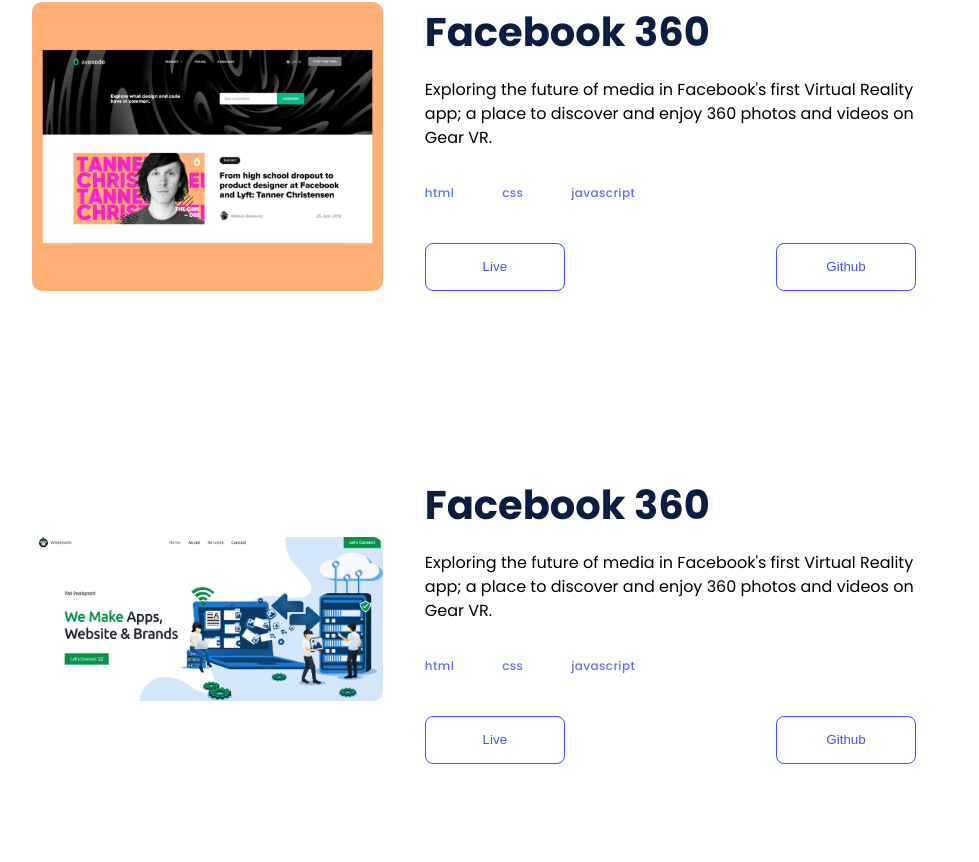
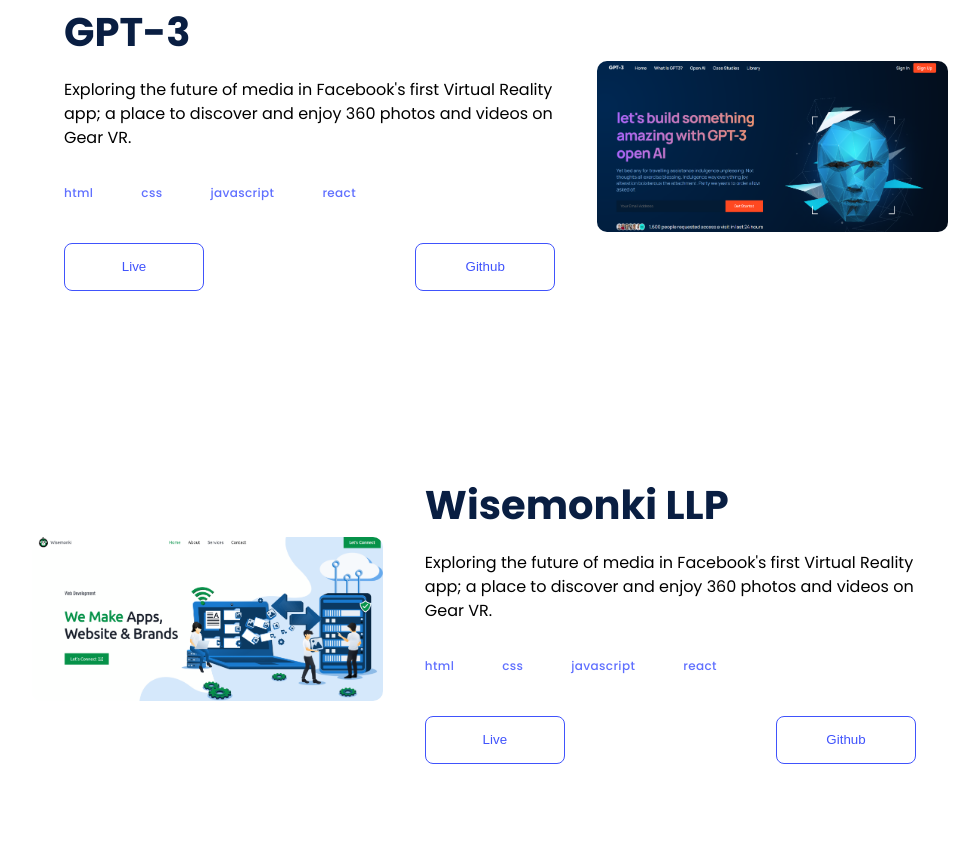
Before and after one commit to saurabhsinghmehta/saurabhsinghmehta.github.io, a React (Create React App) app: page / in a window 1280 px wide. Shown: the part 878-1740 px from the top of the page, without its empty margins (150-1129 px from the left). Built offline with nearby package versions, Linux system fonts and the light colour scheme.

Commit message:
added some functionality

```diff
--- a/src/App.js
+++ b/src/App.js
@@ -7,26 +7,47 @@
 import wisemonki from "./assets/wisemonki.png";
 import About from "./container/about/About";
 import Contact from "./container/contact/Contact";
+import portfolio from "./assets/portfolio.png";
+import gpt3 from "./assets/gpt3.png";
 function App() {
   return (
     <div>
       <Navbar />
       <Header />
+
       <Portfolio
-        projectName={"Facebook 360"}
+        projectName={"GPT-3"}
         projectDiscription={
           "Exploring the future of media in Facebook's first Virtual Reality app; a place to discover and enjoy 360 photos and videos on Gear VR."
         }
-        techStack={["html", "css", "javascript"]}
-        PortfolioImg={PortfolioImg}
+        techStack={["html", "css", "javascript", "react"]}
+        PortfolioImg={gpt3}
+        direction={true}
+        live={""}
+        github={"https://github.com/saurabhsinghmehta/gpt3"}
       />
       <Portfolio
-        projectName={"Facebook 360"}
+        projectName={"Wisemonki LLP"}
         projectDiscription={
           "Exploring the future of media in Facebook's first Virtual Reality app; a place to discover and enjoy 360 photos and videos on Gear VR."
         }
-        techStack={["html", "css", "javascript"]}
+        techStack={["html", "css", "javascript", "react"]}
         PortfolioImg={wisemonki}
+        live={""}
+        github={"https://github.com/wisemonki/WiseMonki_website"}
+      />
+      <Portfolio
+        projectName={"My Portfolio"}
+        projectDiscription={
+          "Exploring the future of media in Facebook's first Virtual Reality app; a place to discover and enjoy 360 photos and videos on Gear VR."
+        }
+        techStack={["html", "css", "javascript", "react"]}
+        PortfolioImg={portfolio}
+        direction={true}
+        live={""}
+        github={
+          "https://github.com/saurabhsinghmehta/saurabhsinghmehta.github.io"
+        }
       />
       <About />
       <Contact />
--- a/src/components/portfolio/Portfolio.jsx
+++ b/src/components/portfolio/Portfolio.jsx
@@ -8,6 +8,8 @@
   techStack,
   direction = false,
   PortfolioImg,
+  live,
+  github,
 }) {
   const conditionalStyle = () => {
     return direction ? "projectContainerDirection__row-reverse" : "";
@@ -29,8 +31,14 @@
           ))}
         </div>
         <div className="projectContent__buttonStack">
-          <Button text={"Live"} />
-          <Button text={"Github"} />
+          <a href={live} target="_blank" rel={"noreferrer"}>
+            {" "}
+            <Button text={"Live"} />
+          </a>
+          <a href={github} target="_blank" rel={"noreferrer"}>
+            {" "}
+            <Button text={"Github"} />
+          </a>
         </div>
       </div>
     </div>
--- a/src/container/about/About.jsx
+++ b/src/container/about/About.jsx
@@ -11,7 +11,7 @@
 
 function About() {
   return (
-    <div className="portfolio__about section__padding">
+    <div className="portfolio__about section__padding" id="About">
       <div className="portfolio__about-aboutSection">
         <h1>About Myself</h1>
         <p>
@@ -20,7 +20,10 @@
           like what you see and have a project you need coded, don’t hesitate to
           contact me.
         </p>
-        <p>LET'S CONNECT</p>
+        <a href="#Contact">
+          <p>LET'S CONNECT</p>
+        </a>
+
         <div className="portfolio__aboutSection-profileContent_socialhandles">
           <a
             href="https://github.com/saurabhsinghmehta"
--- a/src/container/about/about.css
+++ b/src/container/about/about.css
@@ -29,7 +29,7 @@
   max-width: 450px;
   min-width: 300px;
 }
-.portfolio__about-aboutSection p:nth-child(3) {
+.portfolio__about-aboutSection a:nth-child(3) {
   font-family: var(--font-family);
   font-size: 16px;
   font-weight: 500;
--- a/src/container/header/Header.jsx
+++ b/src/container/header/Header.jsx
@@ -31,7 +31,9 @@
           </p>
         </div>
         <div>
-          <p>LET'S CONNECT</p>
+          <a href="#Contact">
+            <p>LET'S CONNECT</p>
+          </a>
         </div>
 
         <div className="portfolio__header-profileContent_socialhandles">
--- a/src/container/header/header.css
+++ b/src/container/header/header.css
@@ -72,6 +72,7 @@
   letter-spacing: 0em;
   text-align: left;
   color: #7f8cff;
+  cursor: pointer;
 }
 
 .portfolio__header-profileContent_socialhandles {
```
Also changed, not shown: src/assets/gpt3.png (added), src/assets/portfolio.png (added).
